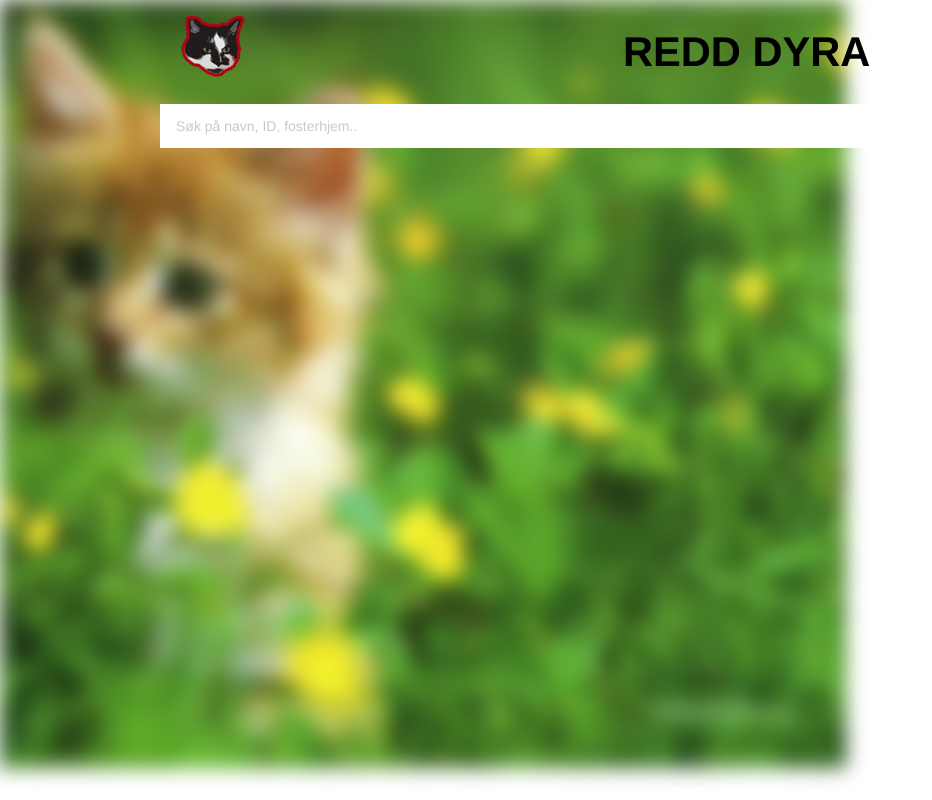
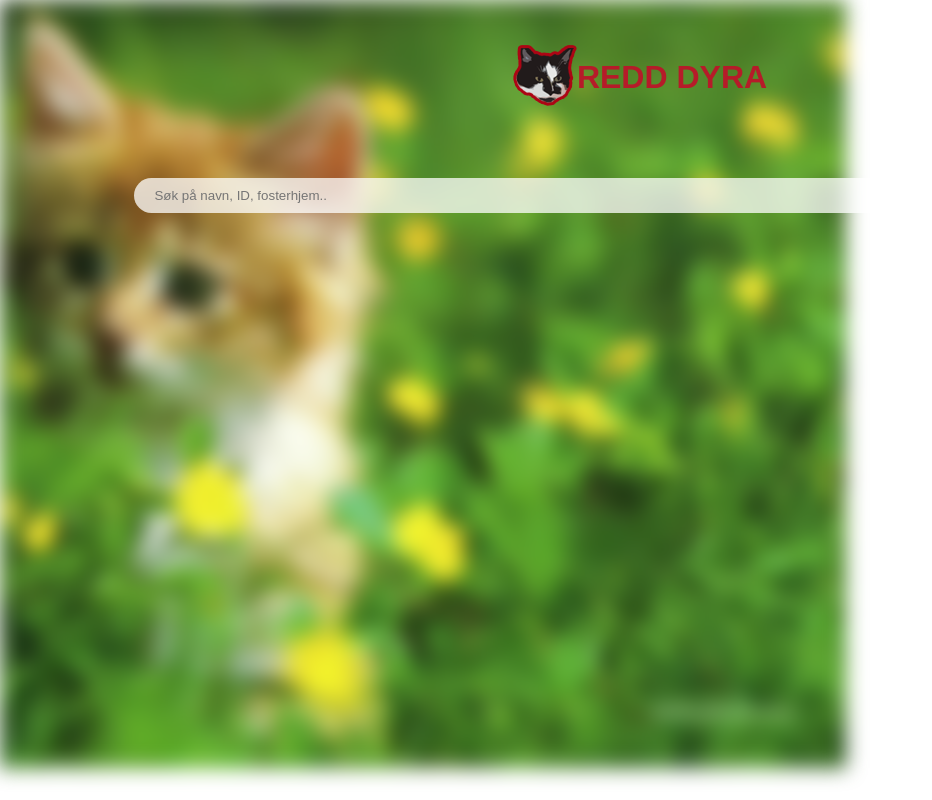
Before and after one commit to Sherex/redd-dyra, a Vue app in the folder frontend/: page / in a window 1280 px wide. Shown: the whole page, without its empty margins (0-932 px from the left). Built offline with nearby package versions, Linux system fonts and the light colour scheme.

Commit message:
Remove Vant package and recreate dashboard with css

```diff
--- a/frontend/package.json
+++ b/frontend/package.json
@@ -11,7 +11,6 @@
     "core-js": "^3.6.5",
     "pinia": "^2.0.0-rc.4",
     "register-service-worker": "^1.7.1",
-    "vant": "^3.2.4",
     "vue": "^3.0.0",
     "vue-router": "^4.0.0-0"
   },
--- a/frontend/src/App.vue
+++ b/frontend/src/App.vue
@@ -5,8 +5,8 @@
 <style>
 #app {
   font-family: Avenir, Helvetica, Arial, sans-serif;
+  font-size: 16px;
   -webkit-font-smoothing: antialiased;
   -moz-osx-font-smoothing: grayscale;
 }
 </style>
-<!-- TODO: Switch to Vue2!! I miss Vuetify :'( -->
--- a/frontend/src/components/Search-Box.vue
+++ b/frontend/src/components/Search-Box.vue
@@ -1,17 +1,9 @@
 <template>
-  <div class="Search-Box">
-    <!-- <van-search
-      id="searchField"
-      v-model="searchText"
-      placeholder="Søk på navn, ID, fosterhjem.."
-      shape="round"
-      background="#FFFFFF00"
-    /> -->
-    <van-field
-      v-model="message"
-      label=""
-      placeholder="Søk på navn, ID, fosterhjem.."
-    />
+  <div>
+    <div id="parent">
+      <input id="search-field" type="search" placeholder="Søk på navn, ID, fosterhjem.." v-model="searchText">
+      <!-- TODO: Search icon -->
+    </div>
   </div>
 </template>
 
@@ -26,8 +18,18 @@
 })
 </script>
 
-<style>
-#searchField {
-  color: rgba(0, 0, 0, 128);
+<style scoped>
+#parent {
+  display: flex;
+  background-color: rgba(255, 255, 255, 0.75);
+  border-radius: 20px;
+}
+
+#search-field {
+  background-color: rgba(0, 0, 0, 0);
+  outline: none;
+  border: none;
+  width: 100%;
+  padding: 10px 20px;
 }
 </style>
--- a/frontend/src/main.ts
+++ b/frontend/src/main.ts
@@ -3,11 +3,8 @@
 import './registerServiceWorker'
 import router from './router'
 import { createPinia } from 'pinia'
-import Vant from 'vant'
-import 'vant/lib/index.css'
 
 createApp(App)
   .use(createPinia())
   .use(router)
-  .use(Vant)
   .mount('#app')
--- a/frontend/src/views/Home.vue
+++ b/frontend/src/views/Home.vue
@@ -1,19 +1,19 @@
 <template>
   <div>
-    <div class="background" />
-    <van-row justify="center">
-      <van-col span="4" class="logo">
-        <img alt="Redd-dyra logo" src="../assets/redd-dyra-logo.png">
-      </van-col>
-      <van-col span="16" class="logo">
-        <h1>REDD DYRA</h1>
-      </van-col>
-    </van-row>
-    <van-row justify="center">
-      <van-col span="18" class="logo">
-        <Search-Box />
-      </van-col>
-    </van-row>
+    <div id="background" />
+    <div class="flex-column">
+      <div class="flex-row">
+        <div>
+          <img alt="Redd-dyra logo" src="../assets/redd-dyra-logo.png">
+        </div>
+        <h1 id="logo-text">
+          REDD DYRA
+        </h1>
+      </div>
+      <div class="flex-row">
+        <Search-Box id="search-box" />
+      </div>
+    </div>
   </div>
 </template>
 
@@ -30,7 +30,21 @@
 </script>
 
 <style scoped>
-.background {
+.flex-column {
+  display: flex;
+  flex-direction: column;
+}
+
+.flex-row {
+  width: 100%;
+  display: flex;
+  flex-direction: row;
+  justify-content: center;
+  align-items: center;
+  padding: 30px 0;
+}
+
+#background {
   background: url('/img/cat-wallpaper.jpg') no-repeat;
   background-position: -520px 0px;
   filter: blur(10px);
@@ -41,11 +55,14 @@
   left: 0px;
   z-index: -1;
 }
-.logo {
-  font-size: 1.3em;
-  text-align: center;
+
+#logo-text {
+  font-size: 2em;
+  font-weight: bold;
+  color: #B61B29;
 }
-.logo img {
-  padding-top: 16px; /* TODO: Is there a way to calculate this? */
+
+#search-box {
+  width: 80%
 }
 </style>
```
Also changed, not shown: 1 other file (tests, documents, lock files or other folders).
